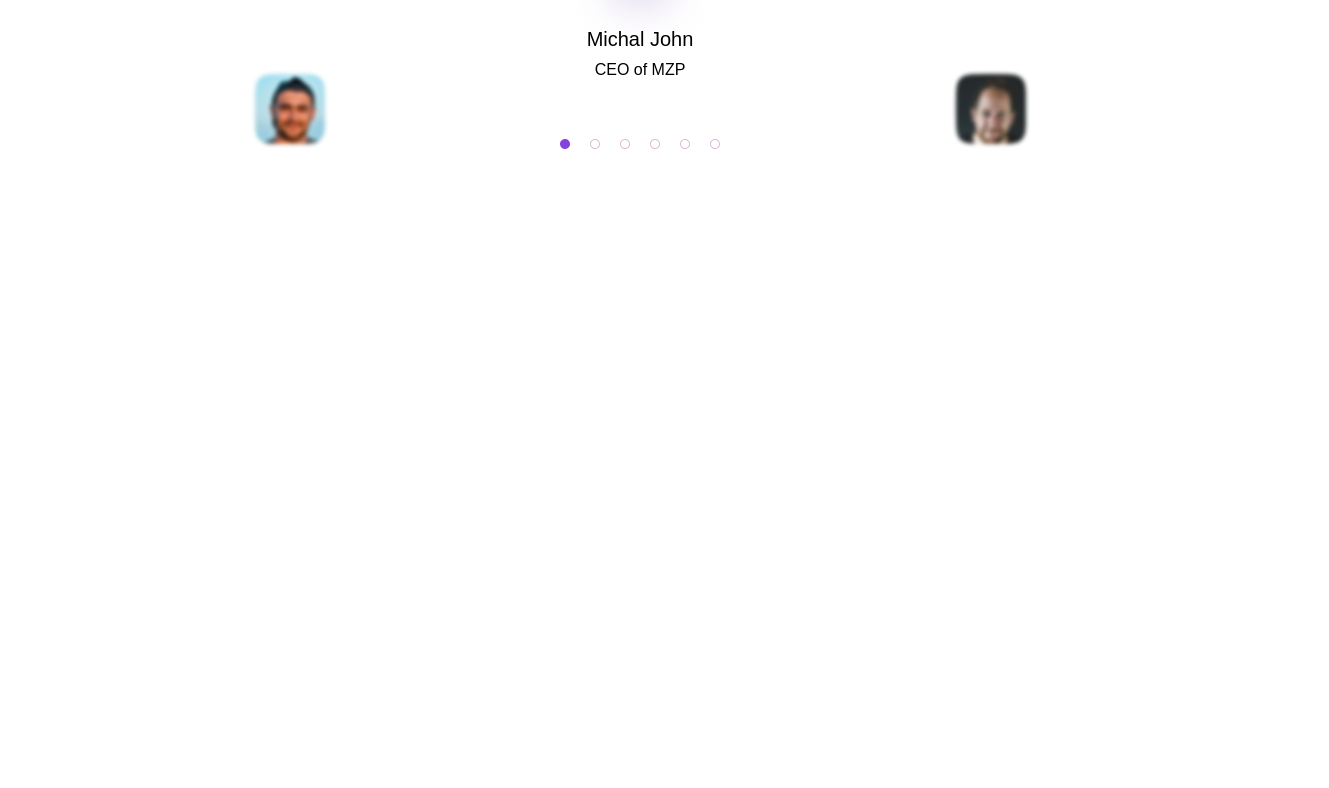
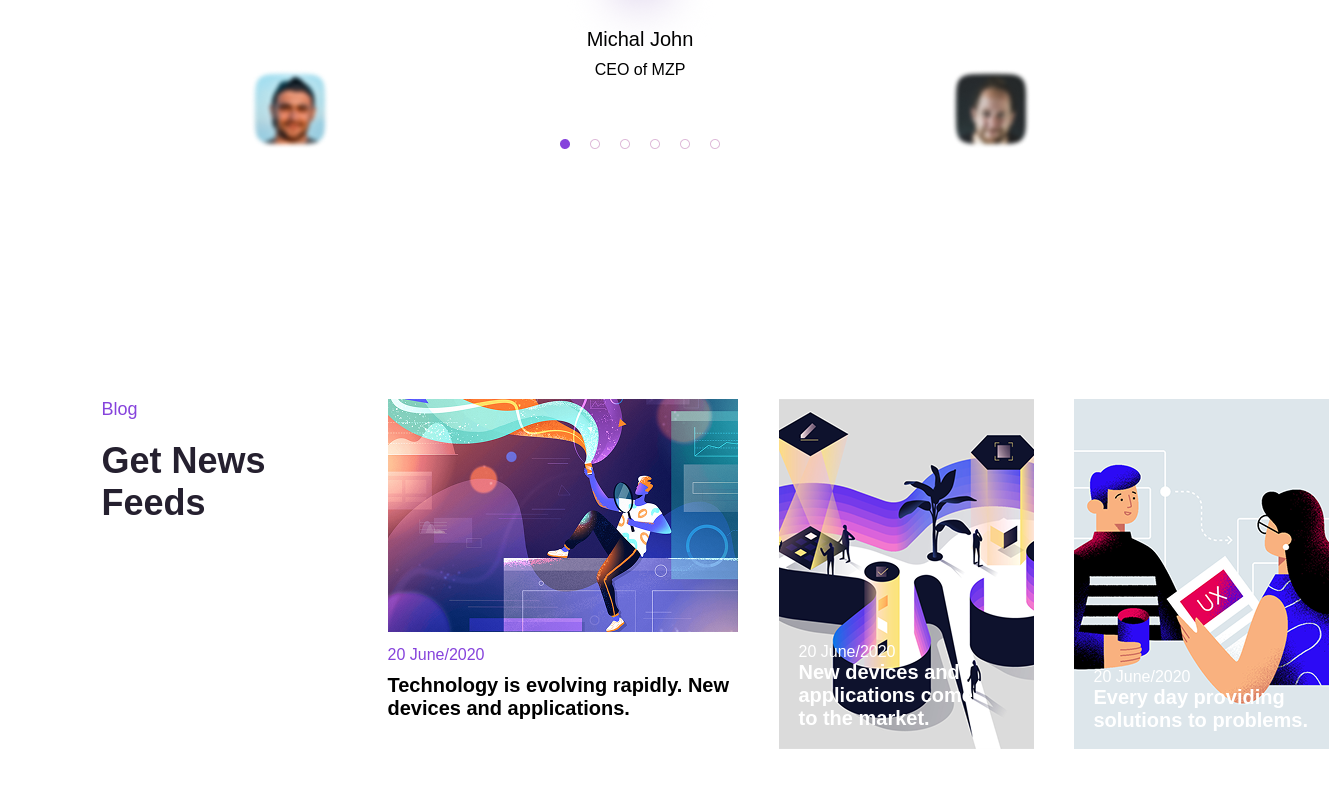
Before and after one commit to themagawo2011/EXAM-3, a plain HTML site: page index.html in a window 1280 px wide. Shown: the part 3307-4095 px from the top of the page, 1329 px wide, since content can reach past the window. Before the commit the page ends 3606 px from the top, so only its background shows below. Drawn offline with Linux system fonts and the light colour scheme.

Commit message:
div 6 сохтам

```diff
--- a/index.html
+++ b/index.html
@@ -158,5 +158,36 @@
             <img src="./images/Mask Group (2).png" alt="">
         </div>
     </div>
+
+
+
+    <div class="box6">
+        <div>
+    <p class="po1">Blog</p>
+    <h1 class="ho1">Get News Feeds</h1>
+    </div>
+
+    <div class="end1">
+        <img src="./images/Rectangle 13.png" alt="">
+        <p class="e1">20 June/2020</p>
+        <p class="e2">Technology is evolving rapidly. New devices and applications.</p>
+    </div>
+
+    <div class="end2">
+        <img src="./images/Rectangle 14.png" alt="">
+        <div class="leave x1">
+        <p class="e3">20 June/2020</p>
+        <p class="e4">New devices and applications come to the market.</p>
+        </div>
+    </div>
+
+    <div class="end3">
+        <img src="./images/Rectangle 15.png" alt="">
+        <div class="leave">
+        <p class="e3">20 June/2020</p>
+        <p class="e4 x">Every day providing solutions to problems.</p>
+        </div>
+    </div>
+    </div>
 </body>
 </html>
--- a/style.css
+++ b/style.css
@@ -388,3 +388,58 @@
     gap: 230px;
     margin-bottom: 150px;
 }
+
+.e1{
+    font-size: 16px;
+    font-weight: 500;
+    color: #8643DC;
+    margin-top: 10px;
+    margin-bottom: 10px;
+}
+
+.e2{
+    width: 351px;
+    font-size: 20px;
+    font-weight: 700;
+    color: #000000;
+}
+
+
+.e3{
+    font-size: 16px;
+    font-weight: 500;
+    color: #FFFFFF;
+}
+
+.e4{
+    width: 197px;
+    height: 72px;
+    font-size: 20px;
+    font-weight: 700;
+    color: #FFFFFF;
+}
+
+.x{
+    width: 215px;
+}
+
+
+.leave{
+    z-index: 10;
+    margin-top: -85px;
+    margin-left: 20px;
+}
+
+.x1{
+    margin-top: -110px;
+    margin-left: 20px;
+}
+
+.box6{
+    display: flex;
+    justify-content: center;
+    align-items: start;
+    gap: 40px;
+    margin-top: 250px;
+    margin-bottom: 200px;
+}
```
Also changed, not shown: images/Rectangle 13.png (added), images/Rectangle 14.png (added), images/Rectangle 15.png (added).
